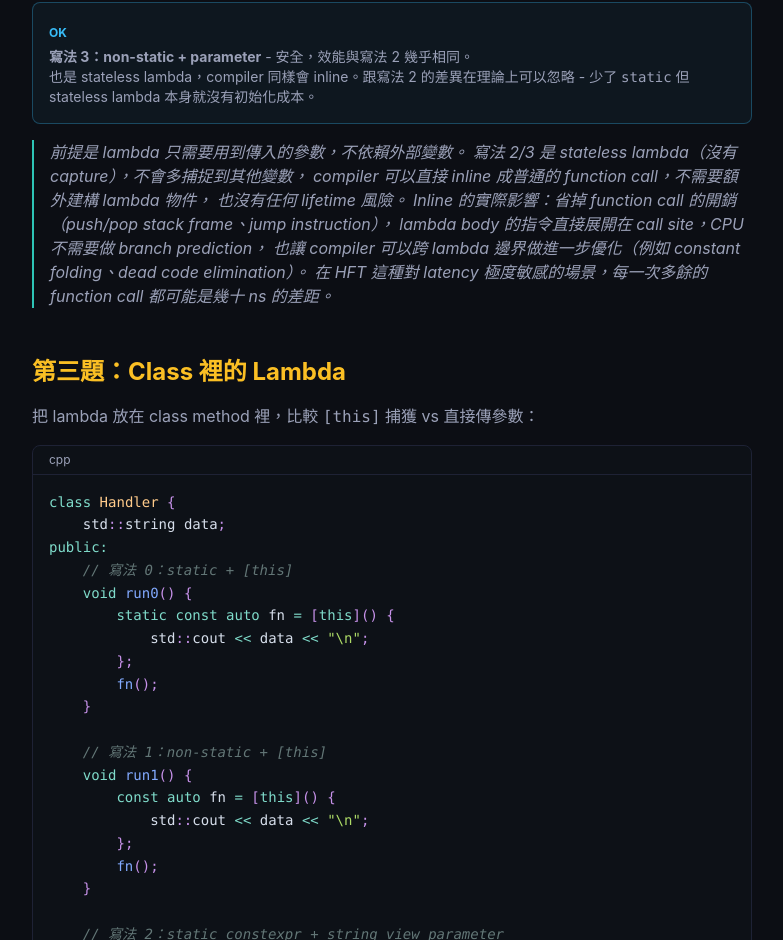
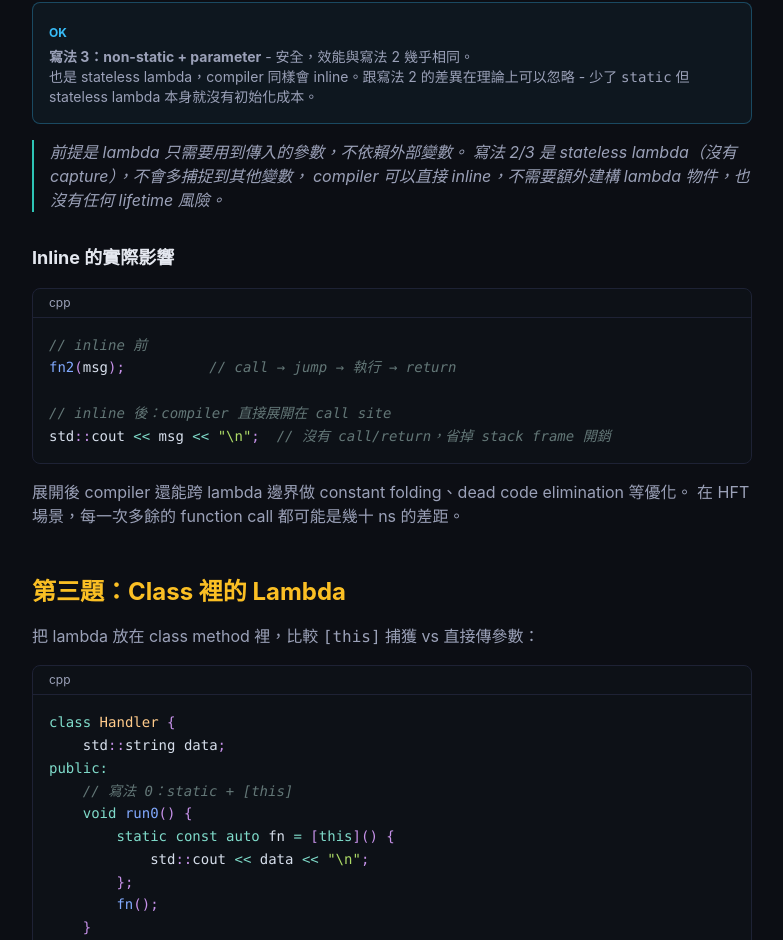
Before and after one commit to HanaYukii/hanayukii-site, a Next.js app: page /blog/cpp-interview-performance-analysis in a window 1280 px wide. Shown: the part 3852-4792 px from the top of the page, without its empty margins (248-1031 px from the left). Built offline with nearby package versions, Linux system fonts and the light colour scheme.

Commit message:
HFT blog: split inline section, add code example, trim verbosity

```diff
--- a/src/app/blog/cpp-interview-performance-analysis/page.tsx
+++ b/src/app/blog/cpp-interview-performance-analysis/page.tsx
@@ -328,14 +328,21 @@ void process(std::string_view msg) {
         <Callout>
           前提是 lambda 只需要用到傳入的參數，不依賴外部變數。
           寫法 2/3 是 stateless lambda（沒有 capture），不會多捕捉到其他變數，
-          compiler 可以直接 inline 成普通的 function call，不需要額外建構 lambda 物件，
-          也沒有任何 lifetime 風險。
-          {"\n\n"}
-          Inline 的實際影響：省掉 function call 的開銷（push/pop stack frame、jump instruction），
-          lambda body 的指令直接展開在 call site，CPU 不需要做 branch prediction，
-          也讓 compiler 可以跨 lambda 邊界做進一步優化（例如 constant folding、dead code elimination）。
-          在 HFT 這種對 latency 極度敏感的場景，每一次多餘的 function call 都可能是幾十 ns 的差距。
+          compiler 可以直接 inline，不需要額外建構 lambda 物件，也沒有任何 lifetime 風險。
         </Callout>
+
+        <SubHeading>Inline 的實際影響</SubHeading>
+
+        <Code lang="cpp">{`// inline 前
+fn2(msg);          // call → jump → 執行 → return
+
+// inline 後：compiler 直接展開在 call site
+std::cout << msg << "\\n";  // 沒有 call/return，省掉 stack frame 開銷`}</Code>
+
+        <p className="mb-3 text-text-muted">
+          展開後 compiler 還能跨 lambda 邊界做 constant folding、dead code elimination 等優化。
+          在 HFT 場景，每一次多餘的 function call 都可能是幾十 ns 的差距。
+        </p>
       </FadeIn>
 
       {/* ======================== Q3 ======================== */}
```
